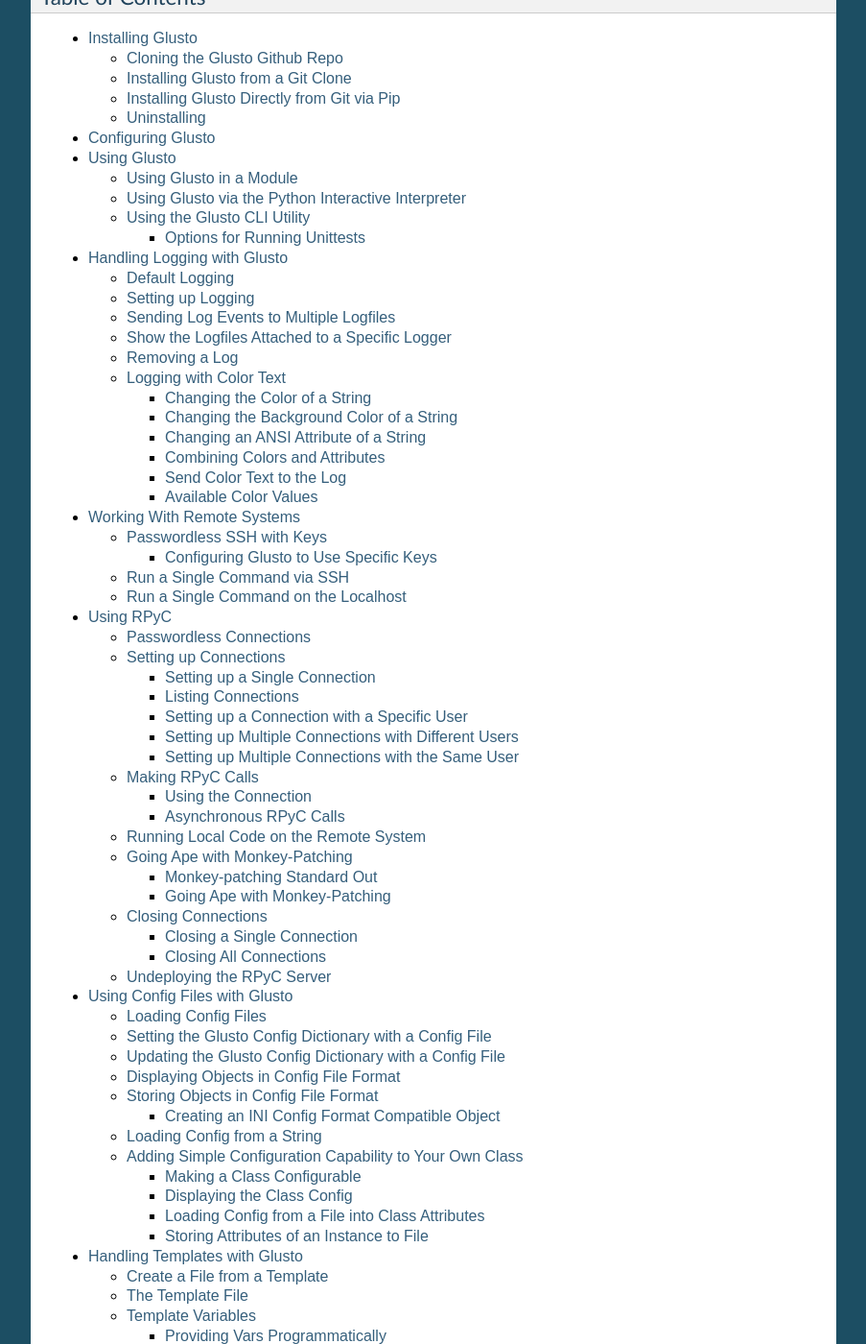
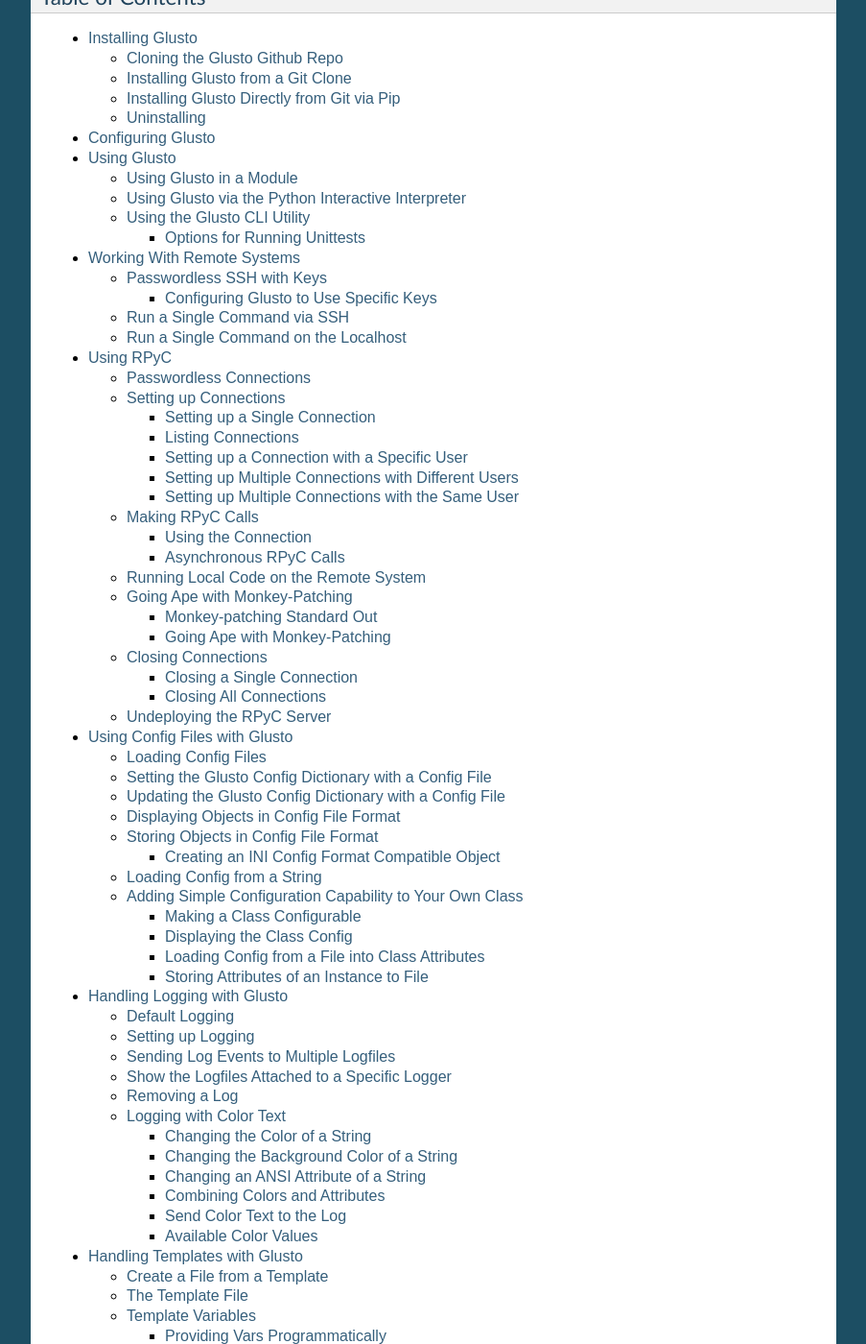
Before and after one commit to loadtheaccumulator/glusto, a Sphinx documentation site: the page built from docs/index.rst, in a window 1280 px wide and 1400 px high, scrolled down 614 px. Shown: the whole window at 96% size, without its empty margins (198-1101 px from the left). Built offline with Sphinx 7.4.7, drawn with Linux system fonts in a browser that asks for light colours; pages that are not in the unit, such as notebooks, are missing from menus.

```diff
--- a/docs/index.rst
+++ b/docs/index.rst
@@ -20,10 +20,10 @@ Table of Contents
 	userguide/install
 	userguide/configuration
 	userguide/glusto
-	userguide/loggable
 	userguide/connectible
 	userguide/rpycable
 	userguide/configurable
+	userguide/loggable
 	userguide/templatable
 	userguide/glustocli
 	userguide/unittest
```
